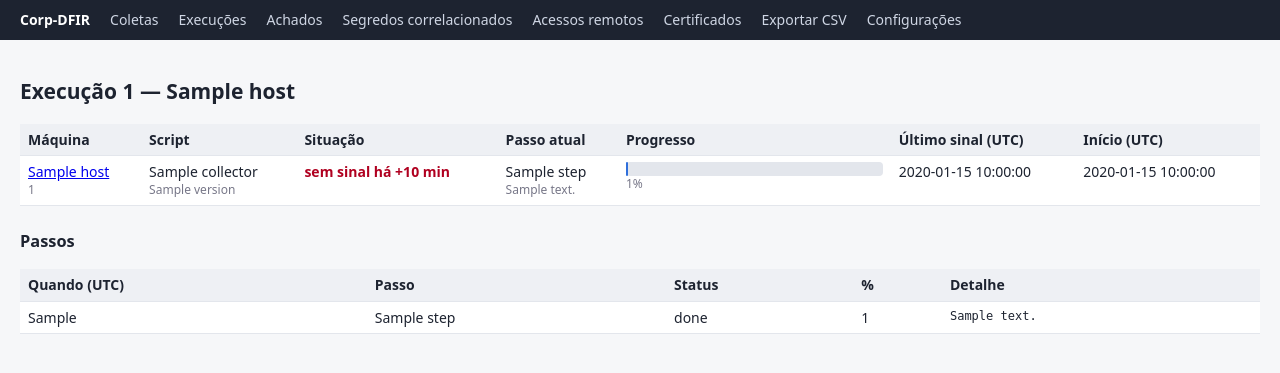
After one commit to BrusCode/corp-dfir, a FastAPI app: template server/app/templates/run_detail.html in a window 1280 px wide. The commit adds this page. Shown: the top 373 px of the page. Run offline with FastAPI, Linux system fonts and the light colour scheme; the template is opened without the code that fills it: most values are stand-ins (such as "Sample title", 1, 10 or a date in 2020); parts of the project's set-up code (start-up, migrations or seed data) failed here and were passed over.

Commit message:
feat: live run progress from both collectors to the panel (Execuções page)
Collectors post step, status and percent to /api/v1/progress at each step and,
during long steps, at most every 15 s (fire-and-forget, 5 s timeout). The panel
lists runs with a progress bar and state (em andamento, concluído, concluído
com erro, falhou, sem sinal há +10 min), a per-run step history, and shows
running collections on the home page.

Co-Authored-By: Claude Opus 5.5 <noreply@anthropic.com>
Claude-Session: https://claude.ai/code/session_01JXB4UZircRYvWCRZhbhC54

```diff
--- a/server/app/db.py
+++ b/server/app/db.py
@@ -3,7 +3,7 @@
 import json
 import sqlite3
 from contextlib import contextmanager
-from datetime import datetime, timezone
+from datetime import datetime, timedelta, timezone
 
 from app.config import Settings
 
@@ -37,6 +37,15 @@ CREATE TABLE IF NOT EXISTS certificates (
   file_sha256 TEXT, file_created TEXT, zone_id INTEGER, host_url TEXT, referrer_url TEXT,
   verdict TEXT
 );
+CREATE TABLE IF NOT EXISTS runs (
+  run_id TEXT PRIMARY KEY, host TEXT, collector TEXT, version TEXT, started_at TEXT,
+  updated_at TEXT, step TEXT, status TEXT, percent INTEGER, detail TEXT, finished INTEGER DEFAULT 0
+);
+CREATE TABLE IF NOT EXISTS run_events (
+  id INTEGER PRIMARY KEY, run_id TEXT NOT NULL, at TEXT, step TEXT, status TEXT,
+  percent INTEGER, detail TEXT
+);
+CREATE INDEX IF NOT EXISTS idx_run_events_run ON run_events(run_id);
 CREATE TABLE IF NOT EXISTS settings (key TEXT PRIMARY KEY, value TEXT NOT NULL);
 CREATE INDEX IF NOT EXISTS idx_findings_fp ON findings(fingerprint);
 CREATE INDEX IF NOT EXISTS idx_events_coll ON events(collection_id);
@@ -249,3 +258,61 @@ def list_cert_activity(settings, host=None, limit=5000) -> list[dict]:
     params.append(limit)
     with connect(settings) as con:
         return [dict(r) for r in con.execute(query, params)]
+
+
+STALE_MINUTES = 10
+MAX_RUN_EVENTS = 500
+
+
+def record_progress(settings, *, run_id, host, collector, version, step, status, percent, detail) -> None:
+    now = datetime.now(timezone.utc).isoformat()
+    finished = 1 if step in ("fim", "falha") else 0
+    with connect(settings) as con:
+        con.execute(
+            "INSERT INTO runs (run_id, host, collector, version, started_at, updated_at, step, status,"
+            " percent, detail, finished) VALUES (?, ?, ?, ?, ?, ?, ?, ?, ?, ?, ?)"
+            " ON CONFLICT(run_id) DO UPDATE SET updated_at=excluded.updated_at, step=excluded.step,"
+            " status=excluded.status, percent=MAX(runs.percent, excluded.percent),"
+            " detail=excluded.detail, finished=MAX(runs.finished, excluded.finished),"
+            " host=excluded.host, version=excluded.version",
+            (run_id, host, collector, version, now, now, step, status, percent, detail, finished))
+        count = con.execute("SELECT COUNT(*) FROM run_events WHERE run_id=?", (run_id,)).fetchone()[0]
+        if count < MAX_RUN_EVENTS:
+            con.execute("INSERT INTO run_events (run_id, at, step, status, percent, detail)"
+                        " VALUES (?, ?, ?, ?, ?, ?)", (run_id, now, step, status, percent, detail))
+
+
+def _run_state(row: dict) -> str:
+    if row["finished"]:
+        if row["step"] == "falha":
+            return "falhou"
+        return "concluido_com_erro" if row["status"] == "erro" else "concluido"
+    updated = datetime.fromisoformat(row["updated_at"])
+    if datetime.now(timezone.utc) - updated > timedelta(minutes=STALE_MINUTES):
+        return "sem_sinal"
+    return "em_andamento"
+
+
+def list_runs(settings, limit=200) -> list[dict]:
+    with connect(settings) as con:
+        rows = [dict(r) for r in con.execute(
+            "SELECT * FROM runs ORDER BY updated_at DESC LIMIT ?", (limit,))]
+    for r in rows:
+        r["state"] = _run_state(r)
+    return rows
+
+
+def get_run(settings, run_id: str) -> dict | None:
+    with connect(settings) as con:
+        row = con.execute("SELECT * FROM runs WHERE run_id=?", (run_id,)).fetchone()
+    if not row:
+        return None
+    r = dict(row)
+    r["state"] = _run_state(r)
+    return r
+
+
+def run_history(settings, run_id: str) -> list[dict]:
+    with connect(settings) as con:
+        return [dict(r) for r in con.execute(
+            "SELECT * FROM run_events WHERE run_id=? ORDER BY id", (run_id,))]
--- a/server/app/main.py
+++ b/server/app/main.py
@@ -12,7 +12,8 @@ from contextlib import asynccontextmanager
 from pathlib import Path
 
 from fastapi import FastAPI, File, Form, Header, HTTPException, Request, UploadFile
-from fastapi.responses import HTMLResponse, JSONResponse, RedirectResponse, StreamingResponse
+from fastapi.responses import HTMLResponse, JSONResponse, RedirectResponse, Response, StreamingResponse
+from pydantic import BaseModel, Field
 from fastapi.templating import Jinja2Templates
 
 from app import config, db, llm
@@ -139,6 +140,44 @@ def ping(x_dfir_token: str = Header(default="")):
     return {"ok": True}
 
 
+class ProgressIn(BaseModel):
+    run_id: str = Field(min_length=1, max_length=64)
+    host: str = Field(default="", max_length=128)
+    collector: str = Field(default="", max_length=32)
+    version: str = Field(default="", max_length=32)
+    step: str = Field(min_length=1, max_length=64)
+    status: str = Field(default="ok", max_length=16)
+    percent: int = 0
+    detail: str = ""
+
+
+@app.post("/api/v1/progress", status_code=204)
+def progress(body: ProgressIn, x_dfir_token: str = Header(default="")):
+    """Step-by-step progress from a running collector (fire-and-forget on the client side)."""
+    settings = get_settings()
+    if not settings.upload_token or not hmac.compare_digest(x_dfir_token, settings.upload_token):
+        raise HTTPException(401, "token inválido")
+    db.record_progress(settings, run_id=body.run_id, host=body.host, collector=body.collector,
+                       version=body.version, step=body.step, status=body.status,
+                       percent=max(0, min(100, body.percent)), detail=body.detail[:1000])
+    return Response(status_code=204)
+
+
+@app.get("/runs", response_class=HTMLResponse)
+def runs(request: Request):
+    return templates.TemplateResponse(request, "runs.html", {"rows": db.list_runs(get_settings())})
+
+
+@app.get("/runs/{run_id}", response_class=HTMLResponse)
+def run_detail(request: Request, run_id: str):
+    settings = get_settings()
+    run = db.get_run(settings, run_id)
+    if run is None:
+        raise HTTPException(404, "execução não encontrada")
+    return templates.TemplateResponse(request, "run_detail.html",
+                                      {"run": run, "history": db.run_history(settings, run_id)})
+
+
 @app.get("/healthz")
 def healthz():
     return {"ok": True}
@@ -148,6 +187,7 @@ def healthz():
 def index(request: Request):
     settings = get_settings()
     return templates.TemplateResponse(request, "index.html", {
+        "running": [r for r in db.list_runs(settings, 50) if r["state"] in ("em_andamento", "sem_sinal")],
         "collections": db.list_collections(settings),
         "secrets": db.correlated_secrets(settings)[:10],
     })
--- /dev/null
+++ b/server/app/templates/_runs_table.html
@@ -0,0 +1,23 @@
+<table>
+  <tr><th>Máquina</th><th>Script</th><th>Situação</th><th>Passo atual</th><th style="width:22%">Progresso</th><th>Último sinal (UTC)</th><th>Início (UTC)</th></tr>
+  {% for r in rows %}
+  <tr>
+    <td><a href="/runs/{{ r.run_id }}">{{ r.host }}</a><div class="muted">{{ r.run_id }}</div></td>
+    <td>{{ r.collector }}<div class="muted">{{ r.version }}</div></td>
+    <td class="{{ 'sev-alta' if r.state in ('falhou', 'sem_sinal', 'concluido_com_erro') else '' }}">{{ {
+      'em_andamento': 'em andamento', 'concluido': 'concluído', 'concluido_com_erro': 'concluído com erro',
+      'falhou': 'falhou', 'sem_sinal': 'sem sinal há +10 min'}[r.state] }}</td>
+    <td>{{ r.step }}<div class="muted">{{ r.detail }}</div></td>
+    <td>
+      <div style="background:#e3e6ec;border-radius:4px;height:14px">
+        <div style="background:{{ '#b00020' if r.state in ('falhou', 'concluido_com_erro') else '#2f6fdb' }};width:{{ r.percent }}%;height:14px;border-radius:4px"></div>
+      </div>
+      <div class="muted">{{ r.percent }}%</div>
+    </td>
+    <td>{{ (r.updated_at or "")[:19] }}</td>
+    <td>{{ (r.started_at or "")[:19] }}</td>
+  </tr>
+  {% else %}
+  <tr><td colspan="7" class="muted">Nenhuma execução registrada.</td></tr>
+  {% endfor %}
+</table>
--- a/server/app/templates/base.html
+++ b/server/app/templates/base.html
@@ -24,6 +24,7 @@
 <header>
   <strong>Corp-DFIR</strong>
   <a href="/">Coletas</a>
+  <a href="/runs">Execuções</a>
   <a href="/findings">Achados</a>
   <a href="/secrets">Segredos correlacionados</a>
   <a href="/remote">Acessos remotos</a>
--- a/server/app/templates/index.html
+++ b/server/app/templates/index.html
@@ -1,5 +1,10 @@
 {% extends "base.html" %}
 {% block content %}
+{% if running %}
+<h2>Execuções em andamento</h2>
+{% set rows = running %}
+{% include "_runs_table.html" %}
+{% endif %}
 <h2>Coletas recebidas</h2>
 <table>
   <tr><th>#</th><th>Host</th><th>Recebido</th><th>Status</th><th>Eventos</th><th>Achados</th><th>SHA-256 do pacote</th></tr>
--- /dev/null
+++ b/server/app/templates/run_detail.html
@@ -0,0 +1,17 @@
+{% extends "base.html" %}
+{% block content %}
+<meta http-equiv="refresh" content="15">
+<h2>Execução {{ run.run_id }} — {{ run.host }}</h2>
+{% set rows = [run] %}
+{% include "_runs_table.html" %}
+<h3>Passos</h3>
+<table>
+  <tr><th>Quando (UTC)</th><th>Passo</th><th>Status</th><th>%</th><th>Detalhe</th></tr>
+  {% for h in history %}
+  <tr class="{{ 'sev-alta' if h.status == 'erro' else '' }}">
+    <td>{{ h.at[:19] }}</td><td>{{ h.step }}</td><td>{{ h.status }}</td><td>{{ h.percent }}</td>
+    <td class="snip">{{ h.detail }}</td>
+  </tr>
+  {% endfor %}
+</table>
+{% endblock %}
```
Also changed, not shown: docs/tactical.md (+15 -0 lines), server/app/templates/runs.html (added, +7 -0 lines), server/tests/test_progress.py (added, +73 -0 lines), 2 other files.
